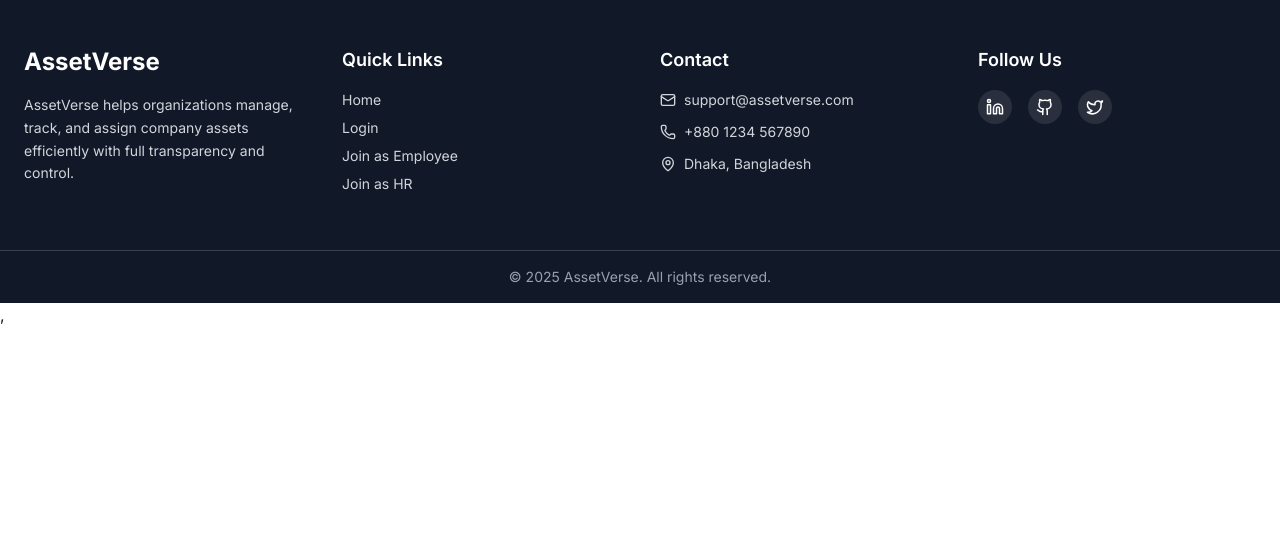
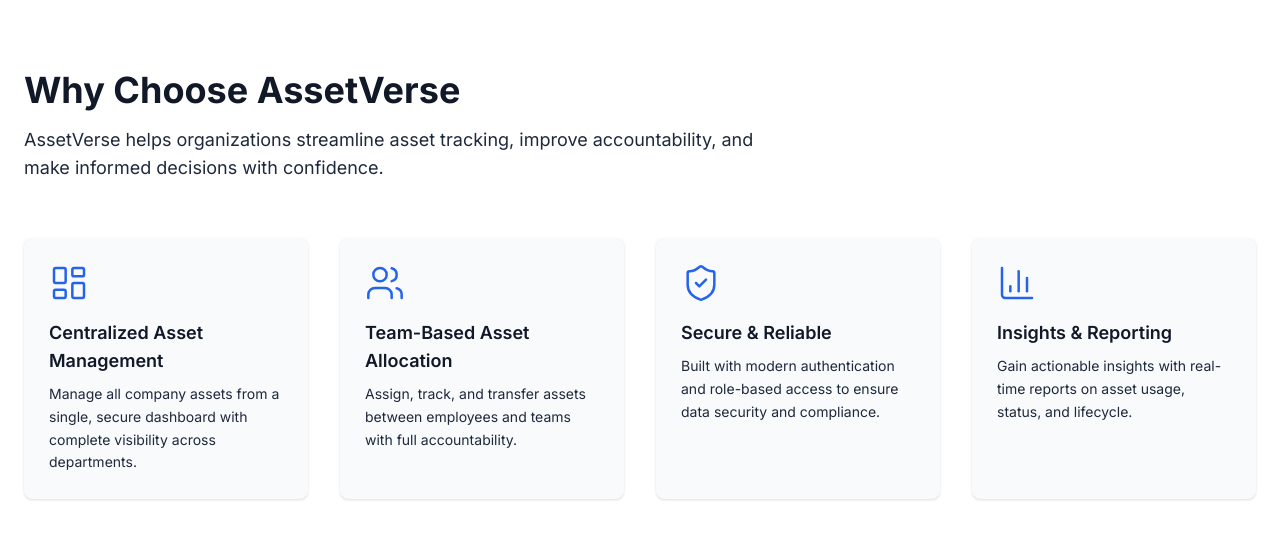
Before and after one commit to AS-Adil/AssetVerse-Client, a React (Vite) app: page / in a window 1280 px wide. Shown: the part 754-1303 px from the top of the page. Before the commit the page ends 1081 px from the top, so only its background shows below. Built offline with nearby package versions, Linux system fonts and the light colour scheme.

Commit message:
feat: add About section with key AssetVerse benefits

```diff
--- /dev/null
+++ b/src/component/home/about/AboutSection.jsx
@@ -0,0 +1,90 @@
+import React from "react";
+import { motion } from "framer-motion";
+import {
+  ShieldCheck,
+  LayoutDashboard,
+  Users,
+  BarChart3,
+} from "lucide-react";
+
+const features = [
+  {
+    icon: LayoutDashboard,
+    title: "Centralized Asset Management",
+    description:
+      "Manage all company assets from a single, secure dashboard with complete visibility across departments.",
+  },
+  {
+    icon: Users,
+    title: "Team-Based Asset Allocation",
+    description:
+      "Assign, track, and transfer assets between employees and teams with full accountability.",
+  },
+  {
+    icon: ShieldCheck,
+    title: "Secure & Reliable",
+    description:
+      "Built with modern authentication and role-based access to ensure data security and compliance.",
+  },
+  {
+    icon: BarChart3,
+    title: "Insights & Reporting",
+    description:
+      "Gain actionable insights with real-time reports on asset usage, status, and lifecycle.",
+  },
+];
+
+const AboutSection = () => {
+  return (
+    <section className="py-20 bg-base-100">
+      <div className="max-w-7xl mx-auto px-6">
+
+        {/* Section Header */}
+        <motion.div
+          initial={{ opacity: 0, y: 30 }}
+          whileInView={{ opacity: 1, y: 0 }}
+          transition={{ duration: 0.6 }}
+          viewport={{ once: true }}
+          className="max-w-3xl mb-14"
+        >
+          <h2 className="text-3xl md:text-4xl font-bold text-secondary">
+            Why Choose AssetVerse
+          </h2>
+          <p className="mt-4 text-neutral text-lg">
+            AssetVerse helps organizations streamline asset tracking,
+            improve accountability, and make informed decisions with confidence.
+          </p>
+        </motion.div>
+
+        {/* Feature Grid */}
+        <div className="grid grid-cols-1 sm:grid-cols-2 lg:grid-cols-4 gap-8">
+          {features.map((feature, index) => (
+            <motion.div
+              key={index}
+              initial={{ opacity: 0, y: 30 }}
+              whileInView={{ opacity: 1, y: 0 }}
+              transition={{ duration: 0.5, delay: index * 0.1 }}
+              viewport={{ once: true }}
+              className="card bg-base-200 border border-base-200 shadow-sm p-6"
+            >
+              <feature.icon
+                className="w-10 h-10 text-primary mb-4"
+                strokeWidth={1.5}
+              />
+
+              <h3 className="text-lg font-semibold text-secondary mb-2">
+                {feature.title}
+              </h3>
+
+              <p className="text-neutral text-sm leading-relaxed">
+                {feature.description}
+              </p>
+            </motion.div>
+          ))}
+        </div>
+      </div>
+    </section>
+  );
+};
+
+export default AboutSection;
--- a/src/pages/home/Home.jsx
+++ b/src/pages/home/Home.jsx
@@ -1,10 +1,12 @@
 import React from 'react';
 import Banner from '../../component/home/banner/Banner';
+import AboutSection from '../../component/home/about/AboutSection';
 
 const Home = () => {
     return (
         <div>
             <Banner></Banner>
+            <AboutSection></AboutSection>
         </div>
     );
 };
```
